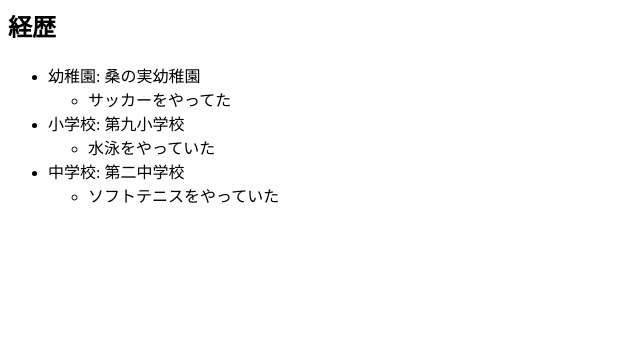
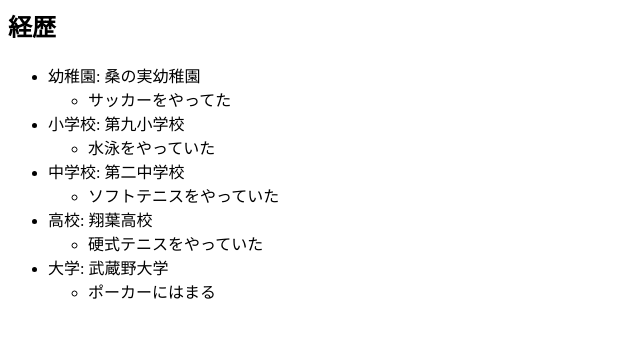
Before and after one commit to s2622018-a11y/git_practice, a plain HTML site: page index.html in a window 1280 px wide. Shown: the whole page, without its empty margins (0-640 px from the left). Drawn offline with Linux system fonts and the light colour scheme.

Commit message:
Add high school and university

```diff
--- a/index.html
+++ b/index.html
@@ -17,6 +17,16 @@
           <li>ソフトテニスをやっていた</li>
         </ul>
       </li>
+      <li>高校: 翔葉高校
+        <ul>
+          <li>硬式テニスをやっていた</li>
+        </ul>
+      </li>
+      <li>大学: 武蔵野大学
+        <ul>
+          <li>ポーカーにはまる</li>
+        </ul>
+      </li>
     </ul>
   </body>
 </html>
```
